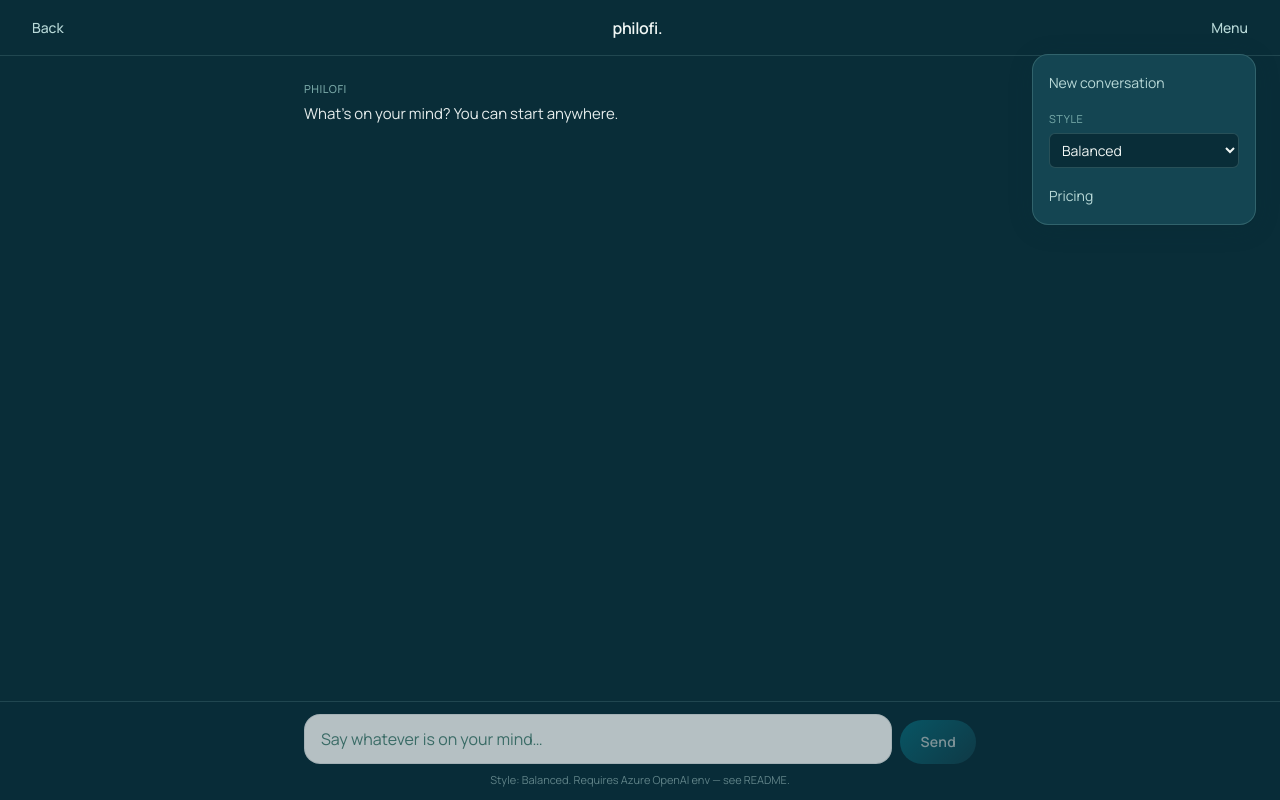
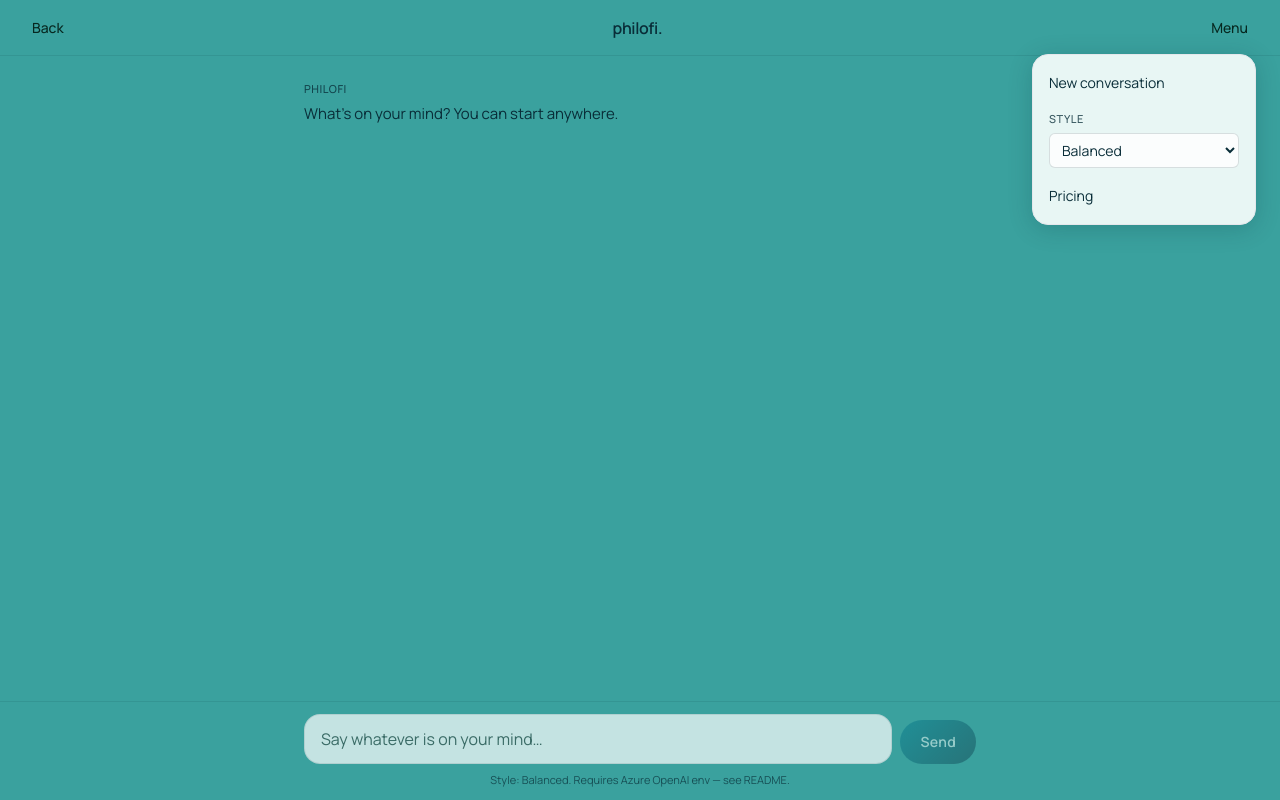
Before and after one commit to Cdinetam/tavyro-homepage, a Next.js app in the folder letitout/: page /chat in a window 1280 px wide. Both pictures are taken after a click on the button "Menu". Built offline with nearby package versions, Linux system fonts and the light colour scheme.

Commit message:
Align chat surface with landing teal #3AA19E
Use the unified page surface on /chat and switch message chrome
to ink-on-teal / milky user bubbles for WCAG AA contrast.

Co-authored-by: eigenheim2.0 <eigenheim2.0@gmail.com>

```diff
--- a/letitout/src/app/globals.css
+++ b/letitout/src/app/globals.css
@@ -113,14 +113,15 @@
     @apply text-xs font-semibold uppercase tracking-[0.2em] text-[#072820];
   }
 
+  /* Chat bubbles on page surface #3AA19E — ink text for WCAG AA */
   .chat-bubble-user {
-    @apply max-w-[85%] rounded-soft rounded-br-md px-4 py-3 text-[15px] leading-relaxed text-pearl sm:max-w-[75%];
-    background: rgba(8, 127, 145, 0.35);
-    border: 1px solid rgba(167, 218, 212, 0.22);
+    @apply max-w-[85%] rounded-soft rounded-br-md px-4 py-3 text-[15px] leading-relaxed text-ink sm:max-w-[75%];
+    background: #e8f6f4;
+    border: 1px solid rgba(9, 45, 56, 0.12);
   }
 
   .chat-bubble-ai {
-    @apply max-w-[90%] text-[15px] leading-relaxed text-pearl/95 sm:max-w-[80%];
+    @apply max-w-[90%] text-[15px] leading-relaxed text-ink sm:max-w-[80%];
   }
 }
 
--- a/letitout/src/components/ChatInterface.tsx
+++ b/letitout/src/components/ChatInterface.tsx
@@ -189,25 +189,25 @@ export default function ChatInterface() {
   }
 
   return (
-    <div className="flex h-[100dvh] flex-col bg-deep">
-      <header className="flex min-h-[56px] shrink-0 items-center justify-between border-b border-glass/15 px-4 sm:px-6">
+    <div className="flex h-[100dvh] flex-col bg-surface text-ink">
+      <header className="flex min-h-[56px] shrink-0 items-center justify-between border-b border-ink/10 px-4 sm:px-6">
         <Link
           href="/"
-          className="btn-ghost min-h-[44px] px-2 text-aqua"
+          className="btn-ghost min-h-[44px] px-2"
           aria-label="Back to home"
         >
           Back
         </Link>
         <Link
           href="/"
-          className="text-base font-semibold tracking-tight text-pearl"
+          className="text-base font-semibold tracking-tight text-ink"
         >
           {BRAND.display}
         </Link>
         <div className="relative">
           <button
             type="button"
-            className="btn-ghost min-h-[44px] px-2 text-aqua"
+            className="btn-ghost min-h-[44px] px-2"
             aria-expanded={menuOpen}
             aria-controls="chat-menu"
             onClick={() => setMenuOpen((open) => !open)}
@@ -217,11 +217,11 @@ export default function ChatInterface() {
           {menuOpen && (
             <div
               id="chat-menu"
-              className="absolute right-0 top-full z-20 mt-1 w-56 rounded-soft border border-glass/20 bg-dark/95 py-2 shadow-soft backdrop-blur-md"
+              className="absolute right-0 top-full z-20 mt-1 w-56 rounded-soft border border-ink/12 bg-bar py-2 shadow-soft"
             >
               <button
                 type="button"
-                className="block w-full px-4 py-2.5 text-left text-sm text-aqua hover:bg-deep/50 hover:text-pearl"
+                className="block w-full px-4 py-2.5 text-left text-sm text-ink hover:bg-surface/40"
                 onClick={() => {
                   setMessages([INITIAL_AI]);
                   setError(null);
@@ -231,11 +231,11 @@ export default function ChatInterface() {
                 New conversation
               </button>
               <div className="px-4 py-2">
-                <p className="mb-1.5 text-[11px] uppercase tracking-wider text-glass/70">
+                <p className="mb-1.5 text-[11px] font-medium uppercase tracking-wider text-ink/80">
                   Style
                 </p>
                 <select
-                  className="w-full rounded-md border border-glass/20 bg-deep px-2 py-1.5 text-sm text-pearl"
+                  className="w-full rounded-md border border-ink/15 bg-white/80 px-2 py-1.5 text-sm text-ink"
                   value={style}
                   onChange={(event) =>
                     setStyle(event.target.value as ChatStyle)
@@ -251,7 +251,7 @@ export default function ChatInterface() {
               </div>
               <Link
                 href="/#pricing"
-                className="block px-4 py-2.5 text-sm text-aqua hover:bg-deep/50 hover:text-pearl"
+                className="block px-4 py-2.5 text-sm text-ink hover:bg-surface/40"
                 onClick={() => setMenuOpen(false)}
               >
                 Pricing
@@ -274,7 +274,7 @@ export default function ChatInterface() {
             ) : (
               <div key={message.id} className="flex justify-start animate-message-in">
                 <div className="chat-bubble-ai">
-                  <p className="mb-1 text-[11px] font-medium uppercase tracking-wider text-glass/70">
+                  <p className="mb-1 text-[11px] font-medium uppercase tracking-wider text-ink/80">
                     {BRAND.name}
                   </p>
                   <p className="whitespace-pre-wrap">{message.content}</p>
@@ -282,13 +282,13 @@ export default function ChatInterface() {
                     message.id === messages[messages.length - 1]?.id &&
                     !message.content && (
                       <span className="mt-1 flex gap-1.5" aria-label="Waiting for reply">
-                        <span className="h-1.5 w-1.5 rounded-full bg-glass animate-pulse-soft" />
+                        <span className="h-1.5 w-1.5 rounded-full bg-ink/50 animate-pulse-soft" />
                         <span
-                          className="h-1.5 w-1.5 rounded-full bg-glass animate-pulse-soft"
+                          className="h-1.5 w-1.5 rounded-full bg-ink/50 animate-pulse-soft"
                           style={{ animationDelay: "0.2s" }}
                         />
                         <span
-                          className="h-1.5 w-1.5 rounded-full bg-glass animate-pulse-soft"
+                          className="h-1.5 w-1.5 rounded-full bg-ink/50 animate-pulse-soft"
                           style={{ animationDelay: "0.4s" }}
                         />
                       </span>
@@ -299,7 +299,10 @@ export default function ChatInterface() {
           )}
 
           {error && (
-            <p className="rounded-soft border border-red-400/30 bg-red-950/40 px-3 py-2 text-sm text-red-200" role="alert">
+            <p
+              className="rounded-soft border border-red-800/25 bg-[#F8EAEA] px-3 py-2 text-sm text-[#5C1A1A]"
+              role="alert"
+            >
               {error}
             </p>
           )}
@@ -308,7 +311,7 @@ export default function ChatInterface() {
         </div>
       </main>
 
-      <footer className="shrink-0 border-t border-glass/15 bg-deep/95 px-4 py-3 sm:px-6">
+      <footer className="shrink-0 border-t border-ink/10 bg-surface px-4 py-3 sm:px-6">
         <form
           onSubmit={handleSubmit}
           className="mx-auto flex max-w-2xl items-end gap-2"
@@ -336,7 +339,7 @@ export default function ChatInterface() {
             Send
           </button>
         </form>
-        <p className="mx-auto mt-2 max-w-2xl text-center text-[11px] text-aqua/50">
+        <p className="mx-auto mt-2 max-w-2xl text-center text-[11px] text-ink/70">
           Style: {STYLE_LABELS[style]}. Requires Azure OpenAI env — see README.
         </p>
       </footer>
```
